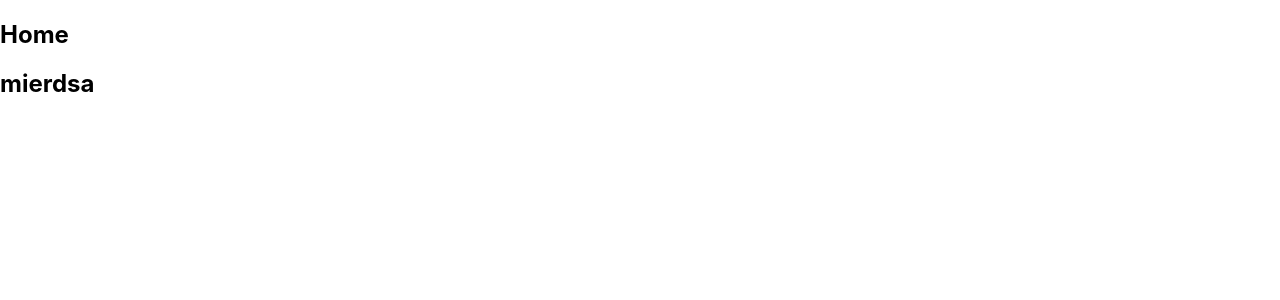
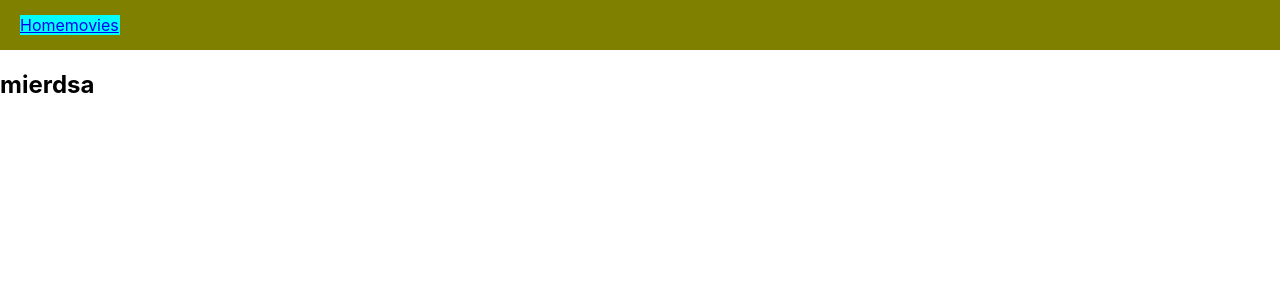
Before and after one commit to cristiangarzon22/goit-react-hw-05-movies, a React (Create React App) app: page /movies/1/reviews in a window 1280 px wide. Shown: the top 300 px of the page. Built offline with nearby package versions, Linux system fonts and the light colour scheme.

Commit message:
new commit

```diff
--- a/src/components/App.jsx
+++ b/src/components/App.jsx
@@ -1,14 +1,17 @@
 import { Route,Routes } from "react-router-dom";
-import Home from "./Home/Home";
+import SharedLayout from "./SharedLayout/SharedLayout";
 import Cast from "./Cast/Cast";
 import MoviesDetails from "./MovieDetails/MovieDetails";
 import Movies from "./Movies/Movies";
 import Reviews from "./Reviews/Reviews";
+import Home from "./Home/Home";
 export const App = () => {
   return (
     <div>
     <Routes>
-      <Route path="/" element={<Home />}>
+
+      <Route path="/" element={<SharedLayout />}>
+      <Route path="/" element={<Home />} />
       <Route path="/movies" element={<Movies />} />
       <Route path="/movies/:movieId" element={<MoviesDetails />} />
       <Route path="/movies/:movieId/cast" element={<Cast />} />
--- a/src/components/Home/Home.jsx
+++ b/src/components/Home/Home.jsx
@@ -1,13 +1,35 @@
-import React from 'react';
-import { Outlet } from 'react-router-dom';
+import React, { useState, useEffect } from "react";
 
 const Home = () => {
+  const [data, setData] = useState(null);
+
+  useEffect(() => {
+    async function fetchData() {
+      try {
+        const response = await fetch(
+          "https://api.themoviedb.org/3/movie/550?api_key=ce046fb7a0718a1aac652aa1ca1238c4"
+        );
+        const data = await response.json();
+        setData(data);
+      } catch (error) {
+        console.log(error);
+      }
+    }
+
+    fetchData();
+  }, []);
+
   return (
     <div>
-      <h2>Home</h2>
-      <Outlet />
+      <h1>Home</h1>
+      {data && (
+        <div>
+          <h2>{data.title}</h2>
+          <p>{data.overview}</p>
+        </div>
+      )}
     </div>
   );
-}
+};
 
 export default Home;
--- a/src/components/Movies/Movies.jsx
+++ b/src/components/Movies/Movies.jsx
@@ -2,7 +2,10 @@ import React from 'react';
 
 const Movies = () => {
   return (
-    <div>
+    <div style={{
+      display:"block",
+
+    }}>
       <h2>Movies</h2>
       <ul>
         <li> 1</li>
--- /dev/null
+++ b/src/components/SharedLayout/SharedLayout.jsx
@@ -0,0 +1,23 @@
+import React from 'react';
+import { Outlet } from 'react-router-dom';
+import { Link } from 'react-router-dom';
+import css from 'components/SharedLayout/SharedLayout.module.css';
+const SharedLayout = () => {
+  return (
+    <>
+    <div className={css.div}>
+      <nav className={css.nav}>
+
+ <Link to="/" className={css.box}>Home</Link>
+  <Link to="/movies" className={css.box}>movies</Link>
+
+      </nav>
+
+
+    </div>
+    <Outlet />
+    </>
+  );
+}
+
+export default SharedLayout;
--- /dev/null
+++ b/src/components/SharedLayout/SharedLayout.module.css
@@ -0,0 +1,16 @@
+nav{
+    background-color: aqua;
+    width: 100px;
+    margin-left: 20px;
+
+}
+
+.div{
+    width: 100%;
+    height: 50px;
+    background-color: olive;
+    display: flex;
+    align-items: center;
+
+
+}
```
